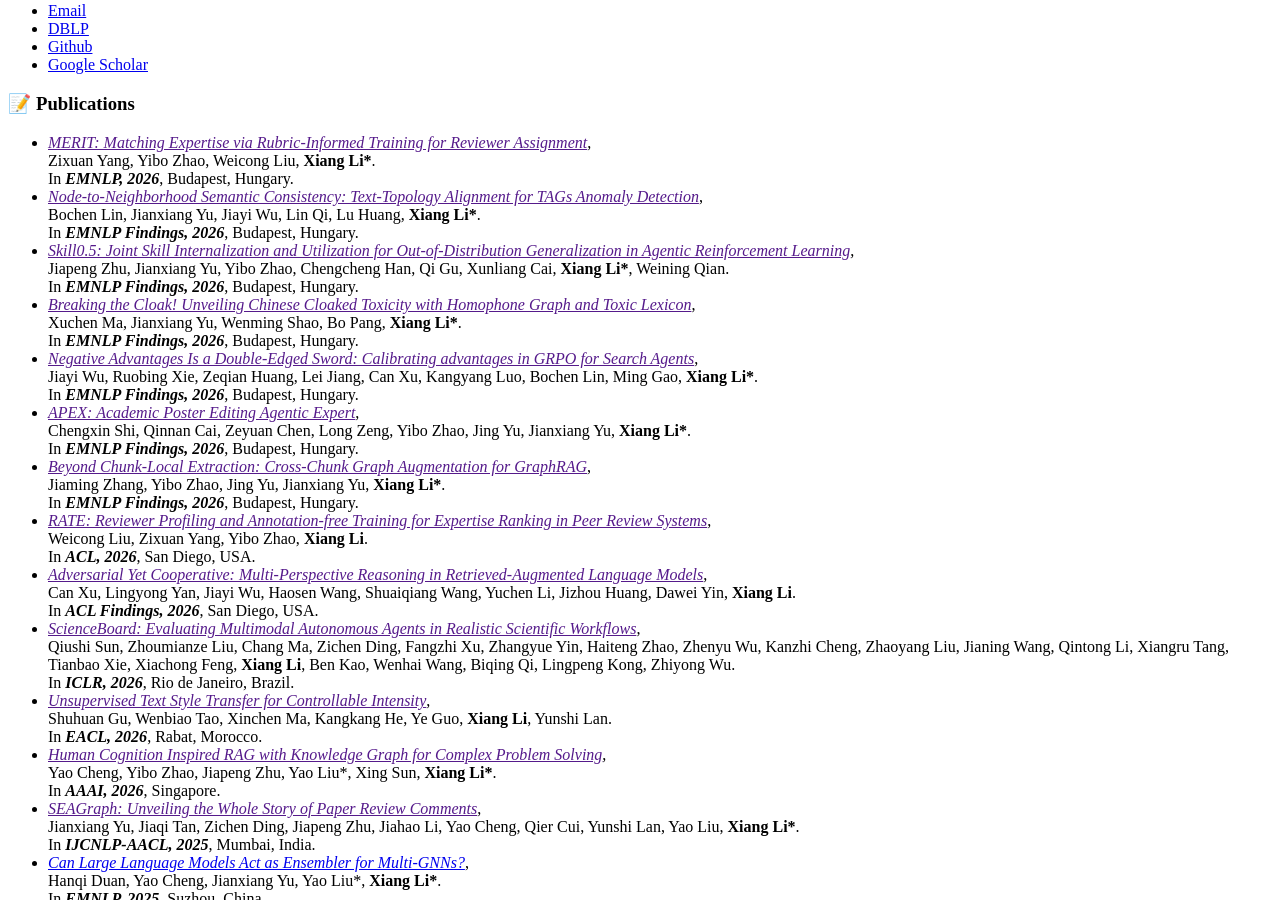
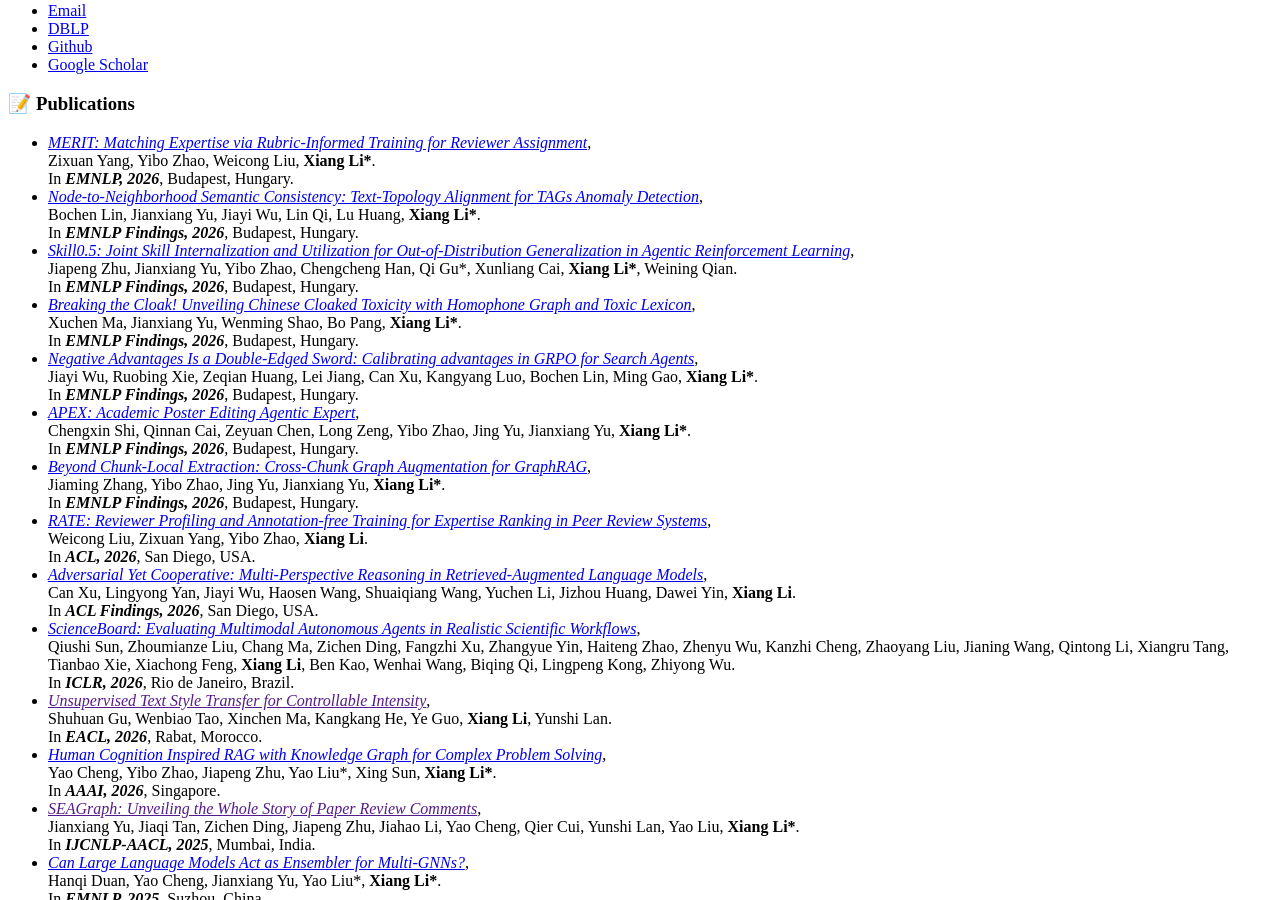
Before and after one commit to lixiang3776/lixiang3776.github.io, a Jekyll site: the page built from _pages/includes/pub.md, in a window 1280 px wide and 900 px high, scrolled down 327 px. Built offline with Jekyll 4.4.1, drawn with Linux system fonts in a browser that asks for light colours; our own code applies the rules of GitHub Pages for plain Markdown files; part of the change alters nothing that is shown.

Commit message:
update pubs

```diff
--- a/_pages/includes/pub.md
+++ b/_pages/includes/pub.md
@@ -3,61 +3,61 @@
 
 <ul>
     <li>
-	<a href=""><i>MERIT: Matching Expertise via Rubric-Informed Training for Reviewer Assignment</i></a>,<br>
+	<a href="https://arxiv.org/pdf/2605.27865"><i>MERIT: Matching Expertise via Rubric-Informed Training for Reviewer Assignment</i></a>,<br>
        Zixuan Yang, Yibo Zhao, Weicong Liu, <b>Xiang Li*</b>. <br>
         In <b><i>EMNLP, 2026</i></b>, Budapest, Hungary.
 		<br>
 	</li>
     <li>
-	<a href=""><i>Node-to-Neighborhood Semantic Consistency: Text-Topology Alignment for TAGs Anomaly Detection</i></a>,<br>
+	<a href="https://arxiv.org/pdf/2606.30009"><i>Node-to-Neighborhood Semantic Consistency: Text-Topology Alignment for TAGs Anomaly Detection</i></a>,<br>
        Bochen Lin, Jianxiang Yu, Jiayi Wu, Lin Qi, Lu Huang, <b>Xiang Li*</b>. <br>
         In <b><i>EMNLP Findings, 2026</i></b>, Budapest, Hungary.
 		<br>
 	</li>
     <li>
-    <a href=""><i>Skill0.5: Joint Skill Internalization and Utilization for Out-of-Distribution Generalization in Agentic Reinforcement Learning</i></a>,<br>
-       Jiapeng Zhu, Jianxiang Yu, Yibo Zhao, Chengcheng Han, Qi Gu, Xunliang Cai, <b>Xiang Li*</b>, Weining Qian. <br>
+    <a href="https://arxiv.org/pdf/2605.28424"><i>Skill0.5: Joint Skill Internalization and Utilization for Out-of-Distribution Generalization in Agentic Reinforcement Learning</i></a>,<br>
+       Jiapeng Zhu, Jianxiang Yu, Yibo Zhao, Chengcheng Han, Qi Gu*, Xunliang Cai, <b>Xiang Li*</b>, Weining Qian. <br>
         In <b><i>EMNLP Findings, 2026</i></b>, Budapest, Hungary.
 		<br>
 	</li>
     <li>
-    <a href=""><i>Breaking the Cloak! Unveiling Chinese Cloaked Toxicity with Homophone Graph and Toxic Lexicon</i></a>,<br>
+    <a href="https://arxiv.org/pdf/2505.22184"><i>Breaking the Cloak! Unveiling Chinese Cloaked Toxicity with Homophone Graph and Toxic Lexicon</i></a>,<br>
        Xuchen Ma, Jianxiang Yu, Wenming Shao, Bo Pang, <b>Xiang Li*</b>. <br>
         In <b><i>EMNLP Findings, 2026</i></b>, Budapest, Hungary.
 		<br>
 	</li>
     <li>
-    <a href=""><i>Negative Advantages Is a Double-Edged Sword: Calibrating advantages in GRPO for Search Agents</i></a>,<br>
+    <a href="https://arxiv.org/pdf/2604.18235"><i>Negative Advantages Is a Double-Edged Sword: Calibrating advantages in GRPO for Search Agents</i></a>,<br>
        Jiayi Wu, Ruobing Xie, Zeqian Huang, Lei Jiang, Can Xu, Kangyang Luo, Bochen Lin, Ming Gao, <b>Xiang Li*</b>. <br>
         In <b><i>EMNLP Findings, 2026</i></b>, Budapest, Hungary.
 		<br>
 	</li>
     <li>
-    <a href=""><i>APEX: Academic Poster Editing Agentic Expert</i></a>,<br>
+    <a href="https://arxiv.org/pdf/2601.04794"><i>APEX: Academic Poster Editing Agentic Expert</i></a>,<br>
        Chengxin Shi, Qinnan Cai, Zeyuan Chen, Long Zeng, Yibo Zhao, Jing Yu, Jianxiang Yu, <b>Xiang Li*</b>. <br>
         In <b><i>EMNLP Findings, 2026</i></b>, Budapest, Hungary.
 		<br>
 	</li>
     <li>
-    <a href=""><i>Beyond Chunk-Local Extraction: Cross-Chunk Graph Augmentation for GraphRAG</i></a>,<br>
+    <a href="https://arxiv.org/pdf/2605.28004"><i>Beyond Chunk-Local Extraction: Cross-Chunk Graph Augmentation for GraphRAG</i></a>,<br>
        Jiaming Zhang, Yibo Zhao, Jing Yu, Jianxiang Yu, <b>Xiang Li*</b>. <br>
         In <b><i>EMNLP Findings, 2026</i></b>, Budapest, Hungary.
 		<br>
 	</li>
     <li>
-	<a href=""><i>RATE: Reviewer Profiling and Annotation-free Training for Expertise Ranking in Peer Review Systems</i></a>,<br>
+	<a href="https://arxiv.org/pdf/2601.19637"><i>RATE: Reviewer Profiling and Annotation-free Training for Expertise Ranking in Peer Review Systems</i></a>,<br>
        Weicong Liu, Zixuan Yang, Yibo Zhao, <b>Xiang Li</b>. <br>
         In <b><i>ACL, 2026</i></b>, San Diego, USA.
 		<br>
 	</li>
     <li>
-	<a href=""><i>Adversarial Yet Cooperative: Multi-Perspective Reasoning in Retrieved-Augmented Language Models</i></a>,<br>
+	<a href="https://arxiv.org/pdf/2601.04651"><i>Adversarial Yet Cooperative: Multi-Perspective Reasoning in Retrieved-Augmented Language Models</i></a>,<br>
        Can Xu, Lingyong Yan, Jiayi Wu, Haosen Wang, Shuaiqiang Wang, Yuchen Li, Jizhou Huang, Dawei Yin, <b>Xiang Li</b>. <br>
         In <b><i>ACL Findings, 2026</i></b>, San Diego, USA.
 		<br>
 	</li>
     <li>
-	<a href=""><i>ScienceBoard: Evaluating Multimodal Autonomous Agents in Realistic Scientific Workflows</i></a>,<br>
+	<a href="https://arxiv.org/pdf/2505.19897"><i>ScienceBoard: Evaluating Multimodal Autonomous Agents in Realistic Scientific Workflows</i></a>,<br>
        Qiushi Sun, Zhoumianze Liu, Chang Ma, Zichen Ding, Fangzhi Xu, Zhangyue Yin, Haiteng Zhao, Zhenyu Wu, Kanzhi Cheng, Zhaoyang Liu, Jianing Wang, Qintong Li, Xiangru Tang, Tianbao Xie, Xiachong Feng, <b>Xiang Li</b>, Ben Kao, Wenhai Wang, Biqing Qi, Lingpeng Kong, Zhiyong Wu. <br>
         In <b><i>ICLR, 2026</i></b>, Rio de Janeiro, Brazil.
 		<br>
@@ -69,7 +69,7 @@
 		<br>
 	</li>
     <li>
-	<a href=""><i>Human Cognition Inspired RAG with Knowledge Graph for Complex Problem Solving</i></a>,<br>
+	<a href="https://arxiv.org/pdf/2503.06567"><i>Human Cognition Inspired RAG with Knowledge Graph for Complex Problem Solving</i></a>,<br>
        Yao Cheng, Yibo Zhao, Jiapeng Zhu, Yao Liu*, Xing Sun, <b>Xiang Li*</b>. <br>
         In <b><i>AAAI, 2026</i></b>, Singapore.
 		<br>
```
